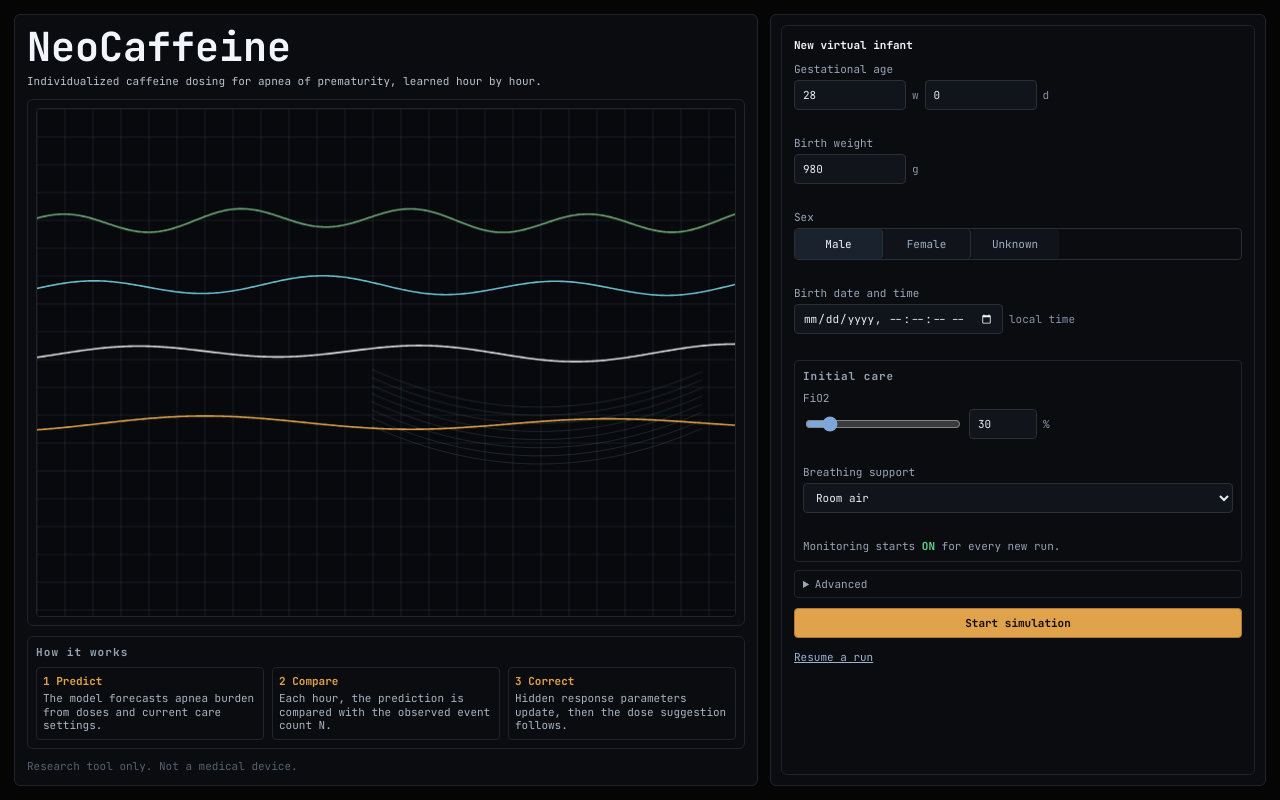
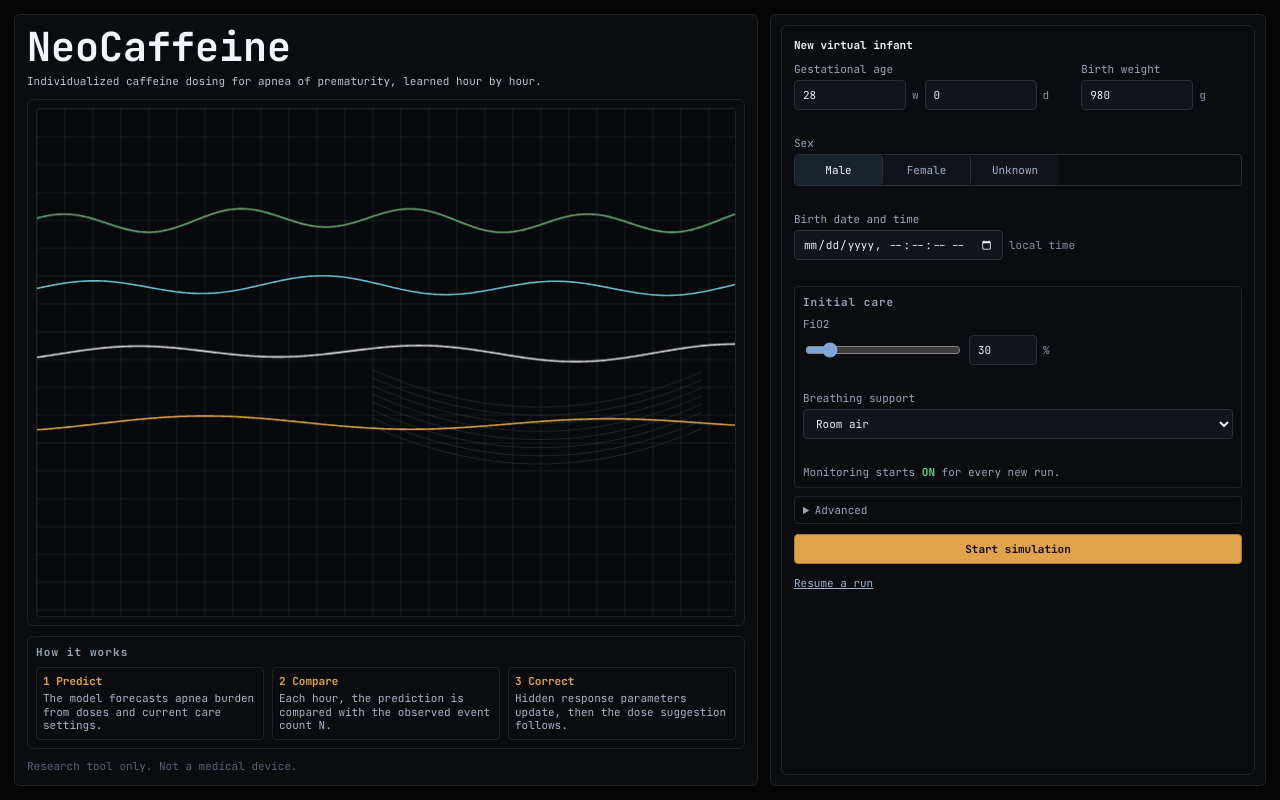
Before and after one commit to AlaaBouhaouel/NeoCaffeine-preterms-caffeine-dose, a Django app: page / in a window 1280 px wide. Run offline with Django 5.2, Linux system fonts and the light colour scheme; parts of the project's set-up code (start-up, migrations or seed data) failed here and were passed over.

Commit message:
Change in the layout of the main page

```diff
--- a/webapp/simulator/static/simulator/css/landing.css
+++ b/webapp/simulator/static/simulator/css/landing.css
@@ -153,6 +153,13 @@ body {
 
 .field-group > label {
   color: #9aa6b8;
+}
+
+.field-row {
+  display: flex;
+  flex-wrap: wrap;
+  align-items: flex-start;
+  gap: 10px 32px;
 }
 
 .inline-fields {
--- a/webapp/simulator/templates/landing.html
+++ b/webapp/simulator/templates/landing.html
@@ -44,6 +44,7 @@
         <h2>New virtual infant</h2>
 
         <form id="create-run-form" novalidate>
+          <div class="field-row">
             <div class="field-group">
               <label>Gestational age</label>
               <div class="inline-fields ga-row">
@@ -62,6 +63,7 @@
                 <span class="suffix">g</span>
               </div>
               <p id="birth-weight-error" class="field-error"></p>
+            </div>
           </div>
 
           <div class="field-group">
```
Also changed, not shown: webapp/db.sqlite3. Lines whose indentation alone changed are shown as unchanged.
